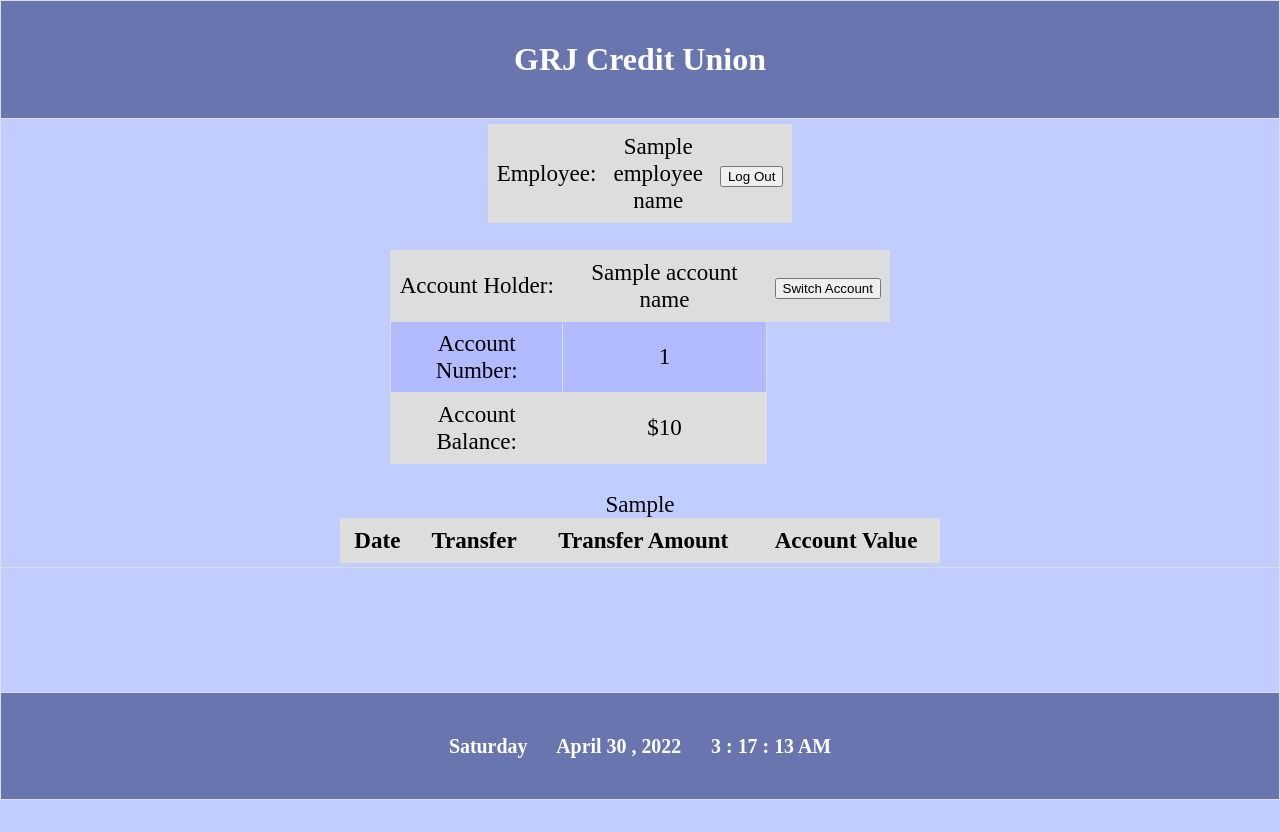
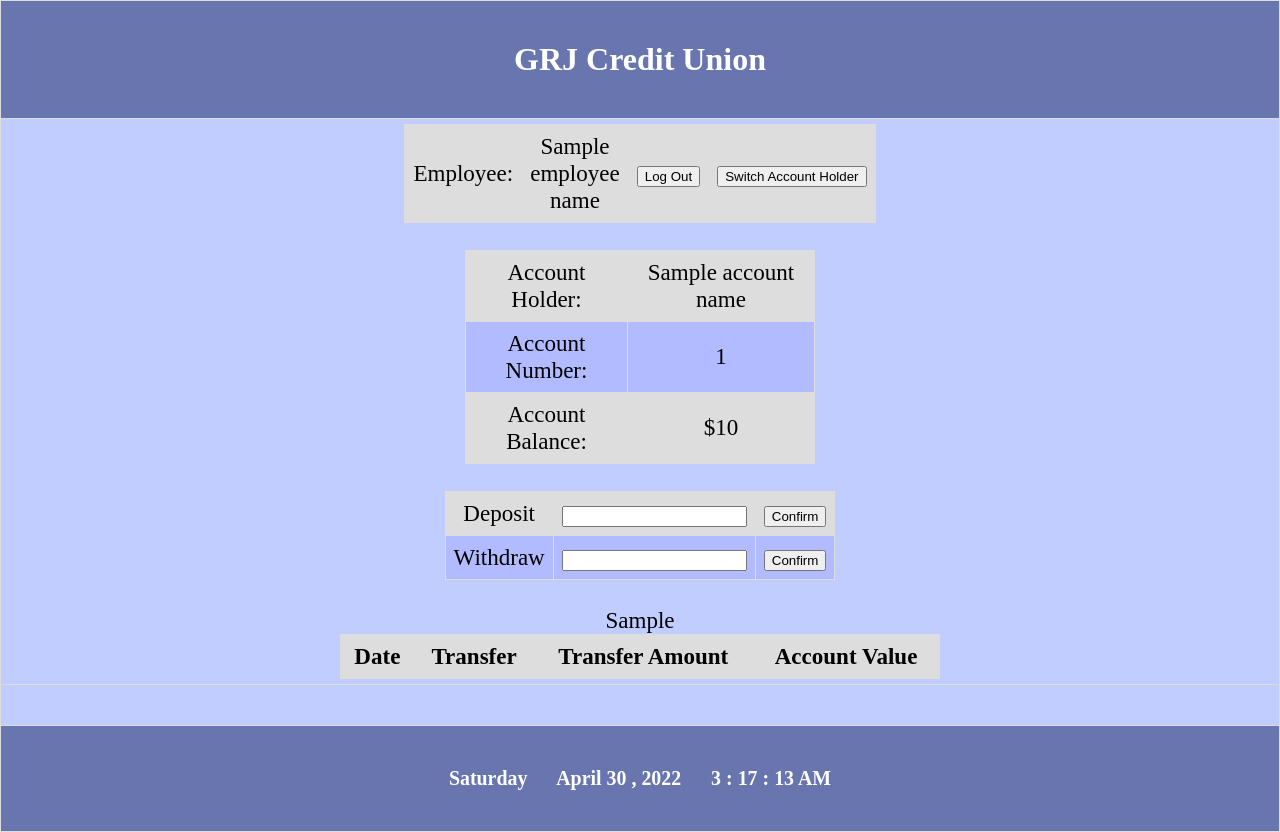
Before and after one commit to rickydanger/BankingFinanceApplication, a Flask app: template templates/account.html in a window 1280 px wide. Before the commit the page ends 800 px from the top, so only its background shows below. Run offline with Flask 2, Linux system fonts and the light colour scheme; the template is opened without the code that fills it: most values are stand-ins (such as "Sample title", 1, 10 or a date in 2020); lists and menus that the app fills with data are empty.

Commit message:
Deposit field and func
Integrated deposit field and function

```diff
--- a/AccountDatabase.py
+++ b/AccountDatabase.py
@@ -49,7 +49,8 @@ class AccountDatabase:
 	def makeDeposit(accountNumber,depositAmount):
 		"""This function will take the accountNumber(column 1) and depositAmount, It will add the depositAmount to the currentBalance, record the transaction in the accountHistory(Column 7)
 			then return the currentBalance(column 5) of the account"""
-		newBalance = float(getBalance(accountNumber)) + depositAmount
+		depositAmount = float(depositAmount)
+		newBalance = float(AccountDatabase.getBalance(accountNumber)) + depositAmount
 		newHistory = now.strftime("%m/%d") + ";In Bank Deposit;" + str(depositAmount) + ";" + str(newBalance) + ":"
 		with fileinput.FileInput(databasePath, inplace=True) as csvwrite:
 			for row in csvwrite:
@@ -64,7 +65,7 @@ class AccountDatabase:
 						newHistory + data[6], end ='')
 				else:
 					print(row, end ='')
-		return getBalance(accountNumber)
+		return AccountDatabase.getBalance(accountNumber)
 
 	def makeWithdrawal(accountNumber,withdrawalAmount):
 		"""This function will take the accountNumber(column 1) and withdrawalAmount, It will check for sufficient funds then subtract the depositAmount from the currentBalance	record the transaction in the accountHistory(Column 7) then return the currentBalance(column 5) of the account"""
--- a/Accounts/Accounts.csv
+++ b/Accounts/Accounts.csv
@@ -1,4 +1,4 @@
 accountNumber,accountHolderName,accountHolderDOB,accountType,accountBalance,accountAverageBalance,accountHistory
-100001,John Menter,1/1/1990,1,10845,10845,04/23;In Bank Deposit;500.0;10845.0:04/23;In Bank Deposit;10345.00;10345.00
-100002,Garrick Macas,2/2/1991,0,12345,0,04/23;In Bank Deposit;12345.00;12345.00
-100003,Gunuk Park,3/3/1992,1,11111,0,04/23;In Bank Deposit;11111.00;11111.00
+100001,John Menter,1/1/1990,1,10845.00,10845.00,04/23;In Bank Deposit;500.0;10845.0:04/23;In Bank Deposit;10345.00;10345.00
+100002,Garrick Macas,2/2/1991,0,12360.0,0.00,04/29;In Bank Deposit;10.0;12360.0:04/29;In Bank Deposit;5;12350.0:04/23;In Bank Deposit;12345.00;12345.00
+100003,Gunuk Park,3/3/1992,1,11111.00,0.00,04/23;In Bank Deposit;11111.00;11111.00
--- a/EmployeeInput.py
+++ b/EmployeeInput.py
@@ -1,7 +1,5 @@
 from flask import Flask, url_for, redirect, render_template, request, flash, session
-#from flask.ext.login import LoginManager
-import datetime
-import string
+import re
 
 from AccountDatabase import AccountDatabase
 from EmployeeAuthentication import EmployeeAuthentication
@@ -96,6 +94,15 @@ def account():
         return redirect(url_for('login'))
     elif currentAccountName == None or currentAccountNumber == None:
         return redirect(url_for("accountlookup"))
+
+    if request.method == "POST":
+        deposit = request.form["deposit"]
+        withdraw = request.form["withdraw"]
+        if deposit != '':
+            AccountDatabase.makeDeposit(currentAccountNumber, deposit)
+            return redirect(url_for("account"))
+
+
     currentAccountBalance = AccountDatabase.getBalance(currentAccountNumber)
     currentAccountHistory = formatHistory(AccountDatabase.getHistory(currentAccountNumber))
 
@@ -104,16 +111,16 @@ def account():
                            account_history = currentAccountHistory)
 
 def formatHistory(historyString):
-    historyArray = historyString.split(';')
-    historyString = ""
+    historyArray = re.split(';|:', historyString)
     currentAccountHistory = ""
 
     while len(historyArray) != 0:
+        historyString = ""
         for x in range(0, 4):
             historyString = historyString + "<td>" + historyArray[x] + "</td>"
         for x in range(0, 4):
             historyArray.pop(0)
-        currentAccountHistory = historyString + currentAccountHistory
+        currentAccountHistory = currentAccountHistory + "<tr align\"center\">" + historyString + "</tr>"
     return currentAccountHistory
 
 if __name__ == "__main__":
--- a/templates/account.html
+++ b/templates/account.html
@@ -27,27 +27,42 @@ tr:nth-child(even) {
             <td>Employee:</td>
             <td>{{employee_name}}</td>
             <td colspan='2'><input class="btn btn-default" type="submit" value="Log Out" formaction="/logout"></td>
+            <td colspan='2'><input class="btn btn-default" type="submit" value="Switch Account Holder" formaction="/switchaccount"></td>
         </tr>
     </form>
 </table>
 <br>
-<table class="center" width="500" >
+<table class="center" width="350" >
     <form method="post">
         <tr align"center">
             <td>Account Holder:</td>
             <td>{{account_name}}</td>
-            <td colspan='2'><input class="btn btn-default" type="submit" value="Switch Account" formaction="/switchaccount"></td>
         </tr >
         <tr >
             <td>Account Number:</td>
             <td>{{account_number}}</td>
         </tr>
     </form>
-        <tr align"center">
-            <td>Account Balance:</td>
-            <td>${{account_balance}}</td>
+    <tr align"center">
+        <td>Account Balance:</td>
+        <td>${{account_balance}}</td>
+    </tr>
+</table>
+<br>
+<form method="post">
+    <table class="center">
+        <tr>
+            <td><label for="deposit">Deposit</label></td>
+            <td><input name="deposit" id="deposit"></td>
+            <td colspan='1'><input type="submit" value="Confirm"></td>
         </tr>
-</table>
+        <tr>
+            <td><label for="withdraw">Withdraw</label></td>
+            <td><input name="withdraw" id="withdraw"></td>
+            <td colspan='1'><input type="submit" value="Confirm"></td>
+        </tr>
+    </table>
+</form>
 <br>
 <table class="center" width="600" >
     <tr align"center">
@@ -56,10 +71,6 @@ tr:nth-child(even) {
         <th>Transfer Amount</th>
         <th>Account Value</th>
     </tr>
-    <tr align"center">
-        {{account_history|safe}}
-    </tr>
+    {{account_history|safe}}
 </table>
-
-
 {% endblock %}
```
